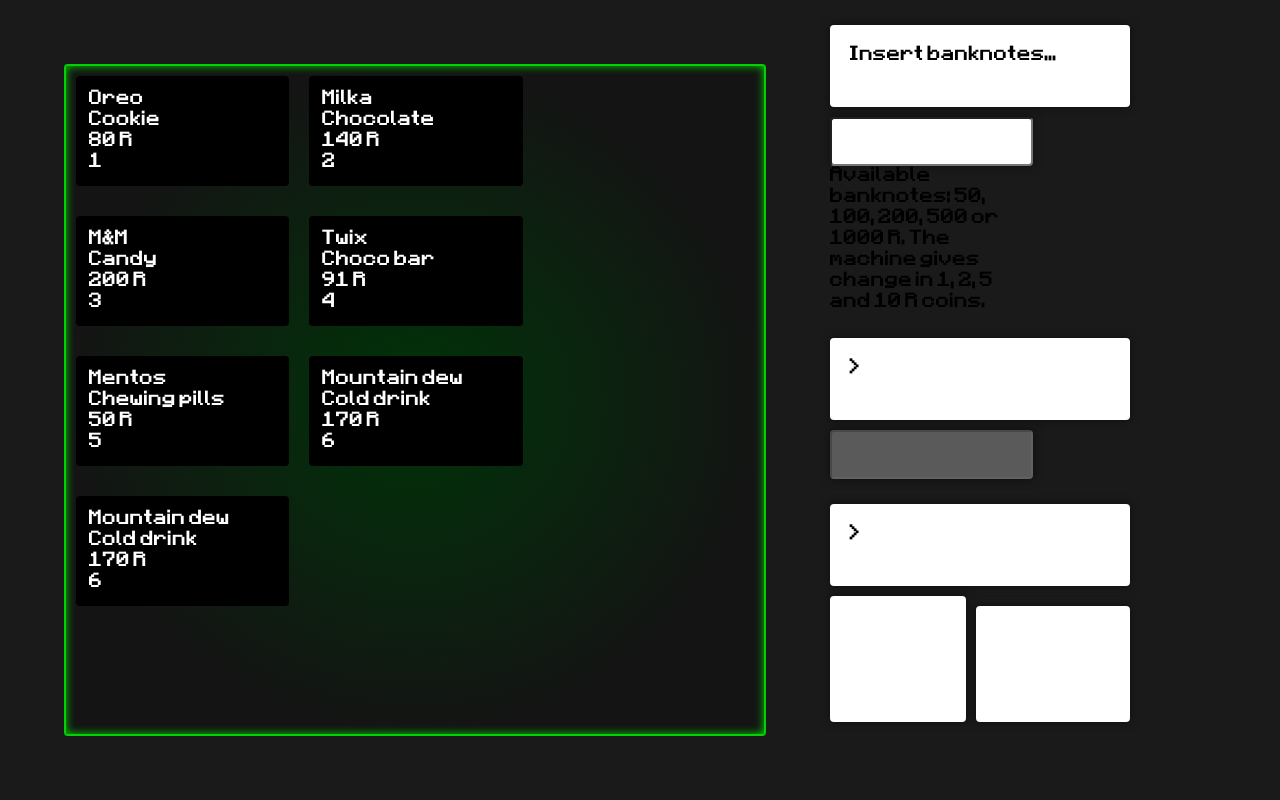
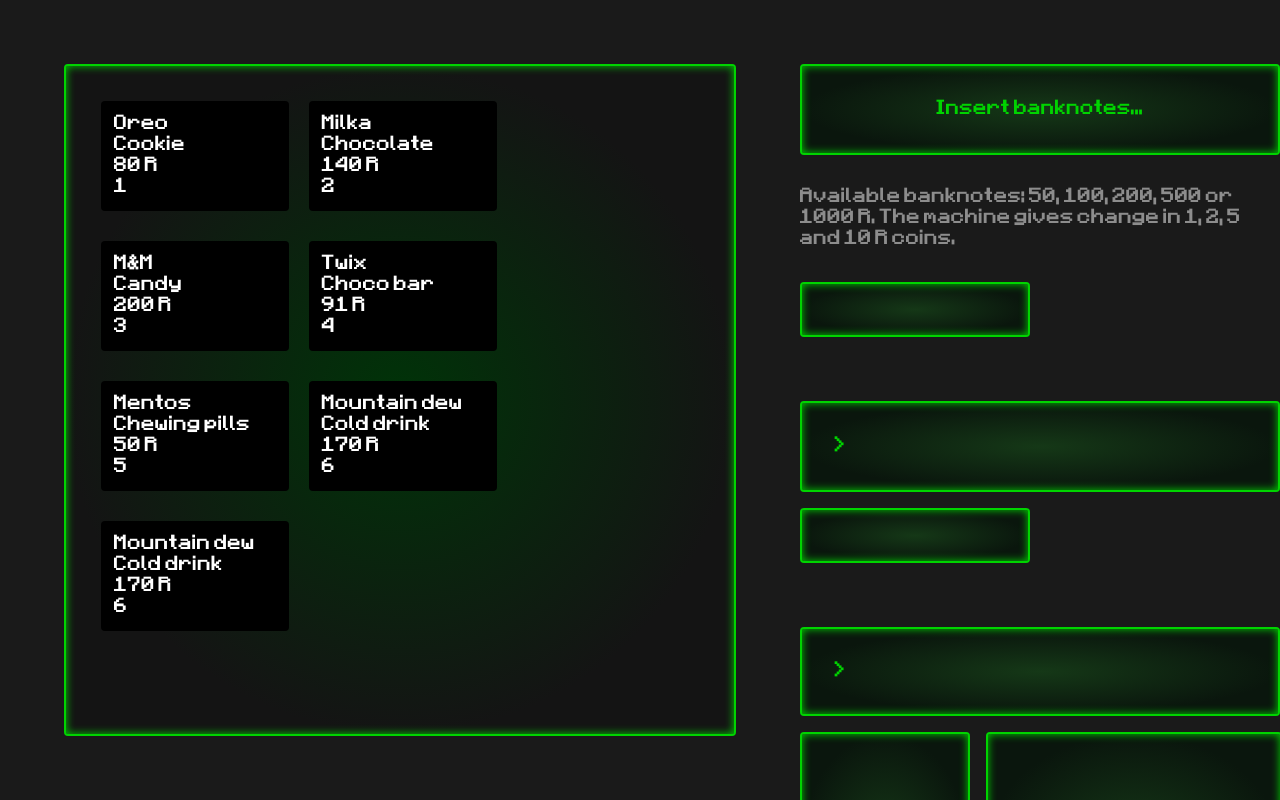
Before and after one commit to AlexandrVinogradov/vending-machine-react-redux, a React (Create React App) app: page / in a window 1280 px wide. Shown: the top 800 px of the page. Built offline with nearby package versions, Linux system fonts and the light colour scheme.

Commit message:
added control panel styles

```diff
--- a/src/App.scss
+++ b/src/App.scss
@@ -2,11 +2,8 @@
   background: linear-gradient(0deg, #1A1A1A, #1A1A1A);
 }
 body {
-  // font-family: 'Roboto+mono', sans-serif;
-
   font-family: PixelMiner;
   font-style: normal;
-  // font-weight: 500;
   font-size: 16px;
   line-height: 21px;
 }
@@ -24,69 +21,32 @@
 a {
   text-decoration: none;
 }
-
 @font-face {
   font-family: "PixelMiner";
   src: url("./fonts/pixelMiner/PixelMiners-KKal.otf") format("truetype");
- }
+}
+
+
 
 .interface {
   display: flex;
   height: 100vh;
   width: 100vw;
 }
-// .inteface__goods {
-//   background: #9dcfaa;
-//   flex: 1 1 auto;
-// }
 .interface__control-panel {
-  // background: #9dcfaa;
-  padding-right: 150px;
-  min-width: 300px;
+  padding-top: 64px;
+  flex: 0 0 30rem;
+  -webkit-box-flex: 0;
+  // overflow-y: scroll;
 }
-// .product-list {
-//   display: flex;
-//   flex-wrap: wrap;
-// }
 input {
-  box-shadow: 0 0 10px rgba(0,0,0,0.5);
+  background: radial-gradient(50% 50% at 50% 50%, #153817 0%, #0A160D 100%);
+  border: 2px solid #00D400;
+  box-sizing: border-box;
+  box-shadow: inset 0px 0px 8px #00D400;
   border-radius: 4px;
-  height: 25px;
+  height: 55px;
+  color: #00D400;
+  font-family: PixelMiner;
   padding: 10px;
-  font-weight: bold;
 }
-
-// .product {
-//   flex-direction: column;
-//   display: flex;
-//   font-weight: bold;
-//   padding: 13px;
-//   background: white;
-//   margin-bottom: 10px;
-//   box-shadow: 0 0 10px rgba(0,0,0,0.5);
-//   border-radius: 4px;
-//   min-width: 110px;
-// }
-// .dialog-board {
-//   background: white;
-//   font-weight: bold;
-//   box-shadow: 0 0 10px rgba(0,0,0,0.5);
-//   border-radius: 4px;
-//   margin-bottom: 10px;
-//   margin-top: 25px;
-//   padding: 20px;
-//   min-height: 42px;
-// }
-// .form__desc {
-//   width: 200px;
-// }
-// .conclusion {
-//   display: flex;
-//   justify-content: space-between;
-// }
-// .result {
-//   height: 90px;
-//   flex: 1 1 auto;
-//   margin: 10px 0 10px 10px;
-//   justify-content: space-between;
-// }
--- a/src/componets/ChooseProductForm/ChooseProductForm.jsx
+++ b/src/componets/ChooseProductForm/ChooseProductForm.jsx
@@ -90,7 +90,7 @@
     }
 
     return (
-      <form onSubmit={this.handleProductEnterClick}>
+      <form onSubmit={this.handleProductEnterClick} className={s.form}>
         <div className={s.dialogBoard}>
           <span>{dialogBoard}</span>
         </div>
--- a/src/componets/ChooseProductForm/ChooseProductForm.module.scss
+++ b/src/componets/ChooseProductForm/ChooseProductForm.module.scss
@@ -1,10 +1,14 @@
 .dialogBoard {
-  background: white;
-  font-weight: bold;
-  box-shadow: 0 0 10px rgba(0,0,0,0.5);
+  padding: 33px;
+  color: #00D400;
+  background: radial-gradient(50% 50% at 50% 50%, #153817 0%, #0A160D 100%);
+  border: 2px solid #00D400;
+  box-sizing: border-box;
+  box-shadow: inset 0px 0px 8px #00D400;
   border-radius: 4px;
-  margin-bottom: 10px;
-  margin-top: 25px;
-  padding: 20px;
-  min-height: 42px;
+  margin-bottom: 1rem;
+
 }
+.form {
+  margin-bottom: 4rem;
+}
--- a/src/componets/InsertBanknoteForm/InsertBanknoteForm.jsx
+++ b/src/componets/InsertBanknoteForm/InsertBanknoteForm.jsx
@@ -53,20 +53,20 @@
     }
 
     return (
-      <form onSubmit={this.handleBalanceEnterClick} className="form">
+      <form onSubmit={this.handleBalanceEnterClick} className={s.form}>
         <div className={s.dialogBoard}>
           <span>{dialogBoard}</span>
         </div>
+
+        <p className={s.form__desc}>
+          Available banknotes: 50, 100, 200, 500 or 1000 R. The machine gives change in 1, 2, 5 and 10 R coins.
+        </p>
 
         <input
           ref={this.props.balanceInputValueRef}
           onInput={this.balanceInputValue}
           disabled={this.props.isRichest || this.props.selectedProduct}
         />
-
-        <p className={s.form__desc}>
-          Available banknotes: 50, 100, 200, 500 or 1000 R. The machine gives change in 1, 2, 5 and 10 R coins.
-        </p>
       </form>
     )
   }
--- a/src/componets/InsertBanknoteForm/InsertBanknoteForm.module.scss
+++ b/src/componets/InsertBanknoteForm/InsertBanknoteForm.module.scss
@@ -1,13 +1,17 @@
 .dialogBoard {
-  background: white;
-  font-weight: bold;
-  box-shadow: 0 0 10px rgba(0,0,0,0.5);
+  padding: 33px;
+  text-align: center;
+  color: #00D400;
+  background: radial-gradient(50% 50% at 50% 50%, #153817 0%, #0A160D 100%);
+  border: 2px solid #00D400;
+  box-sizing: border-box;
+  box-shadow: inset 0px 0px 8px #00D400;
   border-radius: 4px;
-  margin-bottom: 10px;
-  margin-top: 25px;
-  padding: 20px;
-  min-height: 42px;
 }
 .form__desc {
-  width: 200px;
+  margin: 2rem 0 2rem 0;
+  color: rgba(255, 255, 255, 0.5);
 }
+.form {
+ margin-bottom: 4rem;
+}
--- a/src/componets/ProductList/ProductList.module.scss
+++ b/src/componets/ProductList/ProductList.module.scss
@@ -17,6 +17,7 @@
   box-shadow: inset 0px 0px 8px #00D400;
   border-radius: 4px;
   height: 100%;
+  padding: 25px;
 
 }
 .productList {
--- a/src/componets/ResultForm/ResultForm.module.scss
+++ b/src/componets/ResultForm/ResultForm.module.scss
@@ -1,31 +1,43 @@
 .dialogBoard {
-  background: white;
-  font-weight: bold;
-  box-shadow: 0 0 10px rgba(0,0,0,0.5);
+  align-items: center;
+  display: flex;
+  min-height: 89px;
+  padding-left: 33px;
+  color: #00D400;
+  background: radial-gradient(50% 50% at 50% 50%, #153817 0%, #0A160D 100%);
+  border: 2px solid #00D400;
+  box-sizing: border-box;
+  box-shadow: inset 0px 0px 8px #00D400;
   border-radius: 4px;
-  margin-bottom: 10px;
-  margin-top: 25px;
-  padding: 20px;
-  min-height: 42px;
+  margin-bottom: 1rem;
 }
 .conclusion {
   display: flex;
-  justify-content: space-between;
 }
 .product {
+  padding: 20px;
+  color: #00D400;
+  background: radial-gradient(50% 50% at 50% 50%, #153817 0%, #0A160D 100%);
+  border: 2px solid #00D400;
+  box-sizing: border-box;
+  box-shadow: inset 0px 0px 8px #00D400;
+  border-radius: 4px;
+
+  min-width: 170px;
+  min-height: 227px;
+
+
+
+
   flex-direction: column;
   display: flex;
-  font-weight: bold;
-  padding: 13px;
-  background: white;
+
+
+  padding: 24px;
   margin-bottom: 10px;
-  box-shadow: 0 0 10px rgba(0,0,0,0.5);
-  border-radius: 4px;
-  min-width: 110px;
 }
 .result {
-  height: 90px;
-  flex: 1 1 auto;
-  margin: 10px 0 10px 10px;
-  justify-content: space-between;
+  margin-left: 1rem;
+  flex: 0 0 calc(62% - 2px);
+  min-width: 227px;
 }
```
